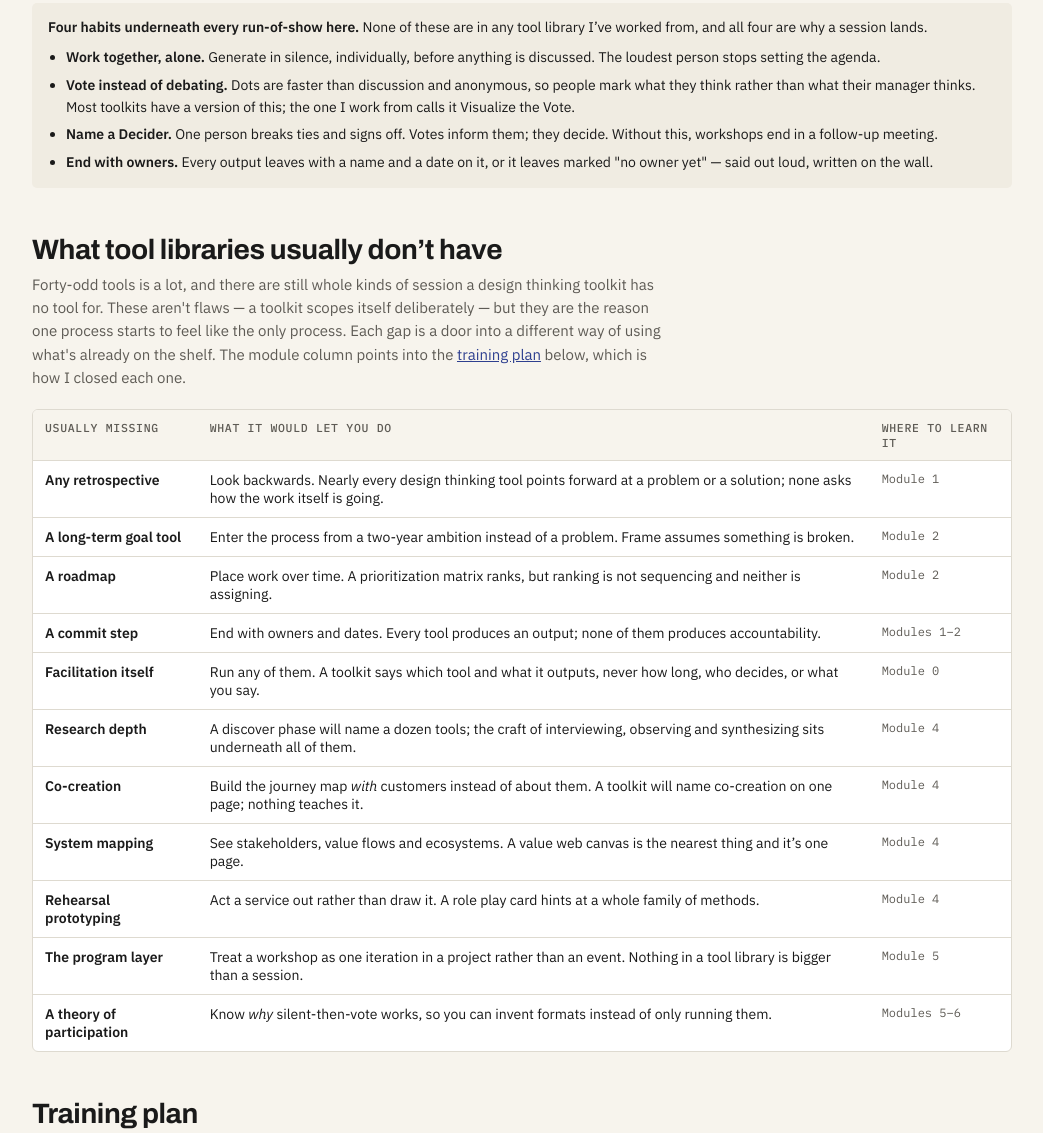
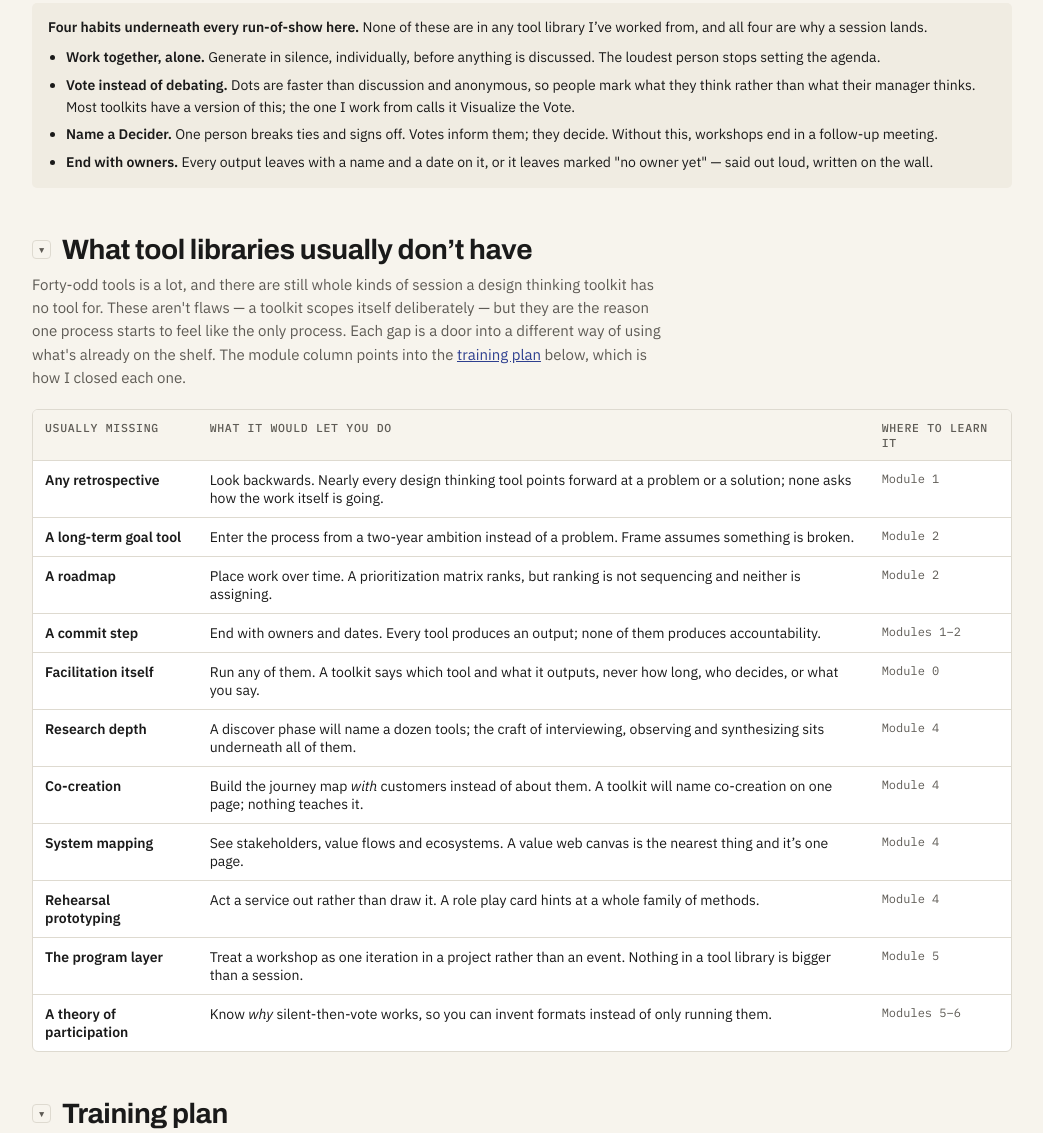
Before and after one commit to staceylayne78-bot/run-of-show-book, a plain HTML site: page index.html in a window 1280 px wide. Shown: the part 1167-2300 px from the top of the page, without its empty margins (118-1161 px from the left). Drawn offline with Linux system fonts and the light colour scheme.

Commit message:
Make sections collapsible; run-of-shows fold by default, findable via hidden=until-found

```diff
--- a/index.html
+++ b/index.html
@@ -177,6 +177,20 @@ footer{margin-top:54px;padding-top:18px;border-top:1px solid var(--line);font-si
 .panel a.cur i{color:var(--key)}
 @media (max-width:760px){.panel .pin{grid-template-columns:1fr;gap:18px}.sticky .here{display:none}}
 @media print{.sticky{display:none}}
+
+/* collapsible sections */
+.cxoff{display:none !important}
+h2.cxh{cursor:pointer;display:flex;align-items:center;gap:11px;user-select:none}
+h2.cxh:focus-visible{outline:2px solid var(--key);outline-offset:4px}
+h2.cxh .cxi{flex:none;width:19px;height:19px;border:1px solid var(--line);border-radius:4px;display:grid;place-items:center;color:var(--muted);font-family:var(--mono);font-size:13px;line-height:1;transition:transform .14s ease,color .14s ease,border-color .14s ease}
+h2.cxh:hover .cxi{color:var(--ink);border-color:var(--muted)}
+h2.cxh[aria-expanded="false"] .cxi{transform:rotate(-90deg)}
+.cxb{display:block;width:100%;text-align:left;font-family:var(--mono);font-size:10.5px;letter-spacing:.06em;text-transform:uppercase;background:var(--faint);border:none;border-top:1px solid var(--line);color:var(--muted);padding:11px 24px;cursor:pointer}
+.cxb:hover{color:var(--ink);background:var(--card)}
+.cxb::before{content:"\25B8";display:inline-block;margin-right:9px;transition:transform .14s ease}
+.cxb[aria-expanded="true"]::before{transform:rotate(90deg)}
+.sticky .ctl.alt{margin-left:0}
+@media print{.cxoff{display:block !important}.cxb{display:none}[hidden]{display:block !important}}
 </style>
 
 <div class="wrap" id="top">
@@ -1316,3 +1330,109 @@ document.getElementById("recipebody").innerHTML=RECIPES.map(recipeHTML).join("")
   spy();
 })();
 </script>
+<script>
+/* ---------- collapsible sections ----------
+   Long reference documents are read by jumping, not by scrolling. Folding the
+   run-of-shows turns the page into a catalog of ten sessions you open one at a
+   time. The cost would be find-in-page, so collapsed content is hidden with
+   hidden="until-found" where the browser supports it: Cmd+F still reaches the
+   text and the section opens itself on a match. Elsewhere it is a plain hide,
+   and Expand all is the way out. The choice is remembered per browser. */
+(function(){
+  var KEY="rosb-fold-v1";
+  var UNTIL=("onbeforematch" in document.body);
+  var state={};
+  try{state=JSON.parse(localStorage.getItem(KEY)||"{}")||{}}catch(e){state={}}
+  function save(){try{localStorage.setItem(KEY,JSON.stringify(state))}catch(e){}}
+
+  var folds={},all=[];
+
+  function fold(id,kids,btn,labels,defOpen){
+    if(!kids.length)return;
+    var box=document.createElement("div");
+    box.className="cx";
+    kids[0].parentNode.insertBefore(box,kids[0]);
+    kids.forEach(function(k){box.appendChild(k)});
+    var f={id:id,open:true,box:box,btn:btn};
+    f.set=function(open,persist){
+      f.open=open;
+      if(open){box.removeAttribute("hidden");box.classList.remove("cxoff")}
+      else if(UNTIL){box.setAttribute("hidden","until-found")}
+      else{box.classList.add("cxoff")}
+      btn.setAttribute("aria-expanded",open?"true":"false");
+      if(labels)btn.textContent=open?labels[1]:labels[0];
+      if(persist){state[id]=open?1:0;save()}
+    };
+    box.addEventListener("beforematch",function(){f.set(true,false)});
+    folds[id]=f;all.push(f);
+    f.set((id in state)?!!state[id]:defOpen,false);
+  }
+
+  document.querySelectorAll("section[id]").forEach(function(sec){
+    var rec=sec.classList.contains("recipe");
+    if(rec){
+      var head=sec.querySelector(".rhead");
+      if(!head)return;
+      var kids=[],n=head.nextElementSibling;
+      while(n){kids.push(n);n=n.nextElementSibling}
+      var steps=sec.querySelectorAll(".step").length;
+      var b=document.createElement("button");
+      b.type="button";b.className="cxb";
+      head.parentNode.insertBefore(b,head.nextSibling);
+      fold(sec.id,kids,b,["Show the run-of-show \u00b7 "+steps+" steps","Hide the steps"],false);
+    }else{
+      var h=sec.querySelector("h2");
+      if(!h)return;
+      h.classList.add("cxh");
+      h.setAttribute("role","button");
+      h.setAttribute("tabindex","0");
+      var i=document.createElement("span");
+      i.className="cxi";i.setAttribute("aria-hidden","true");i.textContent="\u25BE";
+      h.insertBefore(i,h.firstChild);
+      var ks=[],m=h.nextElementSibling;
+      while(m){ks.push(m);m=m.nextElementSibling}
+      fold(sec.id,ks,h,null,true);
+      h.addEventListener("keydown",function(e){
+        if(e.key===" "||e.key==="Enter"){e.preventDefault();h.click()}
+      });
+    }
+  });
+
+  all.forEach(function(f){
+    f.btn.addEventListener("click",function(e){
+      if(e.target.closest("a"))return;
+      e.preventDefault();f.set(!f.open,true);
+    });
+  });
+
+  // A link into a folded section has to open it, or the jump lands on nothing.
+  function reveal(id){var f=folds[id];if(f&&!f.open)f.set(true,true)}
+  document.addEventListener("click",function(e){
+    var a=e.target.closest('a[href^="#"]');
+    if(a&&a.hash&&a.hash.length>1)reveal(decodeURIComponent(a.hash.slice(1)));
+  },true);
+  addEventListener("hashchange",function(){
+    if(location.hash.length>1)reveal(decodeURIComponent(location.hash.slice(1)));
+  });
+  if(location.hash.length>1)reveal(decodeURIComponent(location.hash.slice(1)));
+
+  // Expand all / Collapse all, next to Contents.
+  var bar=document.querySelector(".sticky .sbar");
+  if(bar){
+    var t=document.createElement("button");
+    t.type="button";t.className="ctl alt";
+    function label(){
+      var shut=all.filter(function(f){return !f.open}).length;
+      t.textContent=shut?"Expand all":"Collapse all";
+    }
+    t.addEventListener("click",function(){
+      var open=all.some(function(f){return !f.open});
+      all.forEach(function(f){f.set(open,true)});
+      label();
+    });
+    all.forEach(function(f){f.btn.addEventListener("click",function(){setTimeout(label,0)})});
+    bar.insertBefore(t,bar.querySelector(".ctl"));
+    label();
+  }
+})();
+</script>
```
